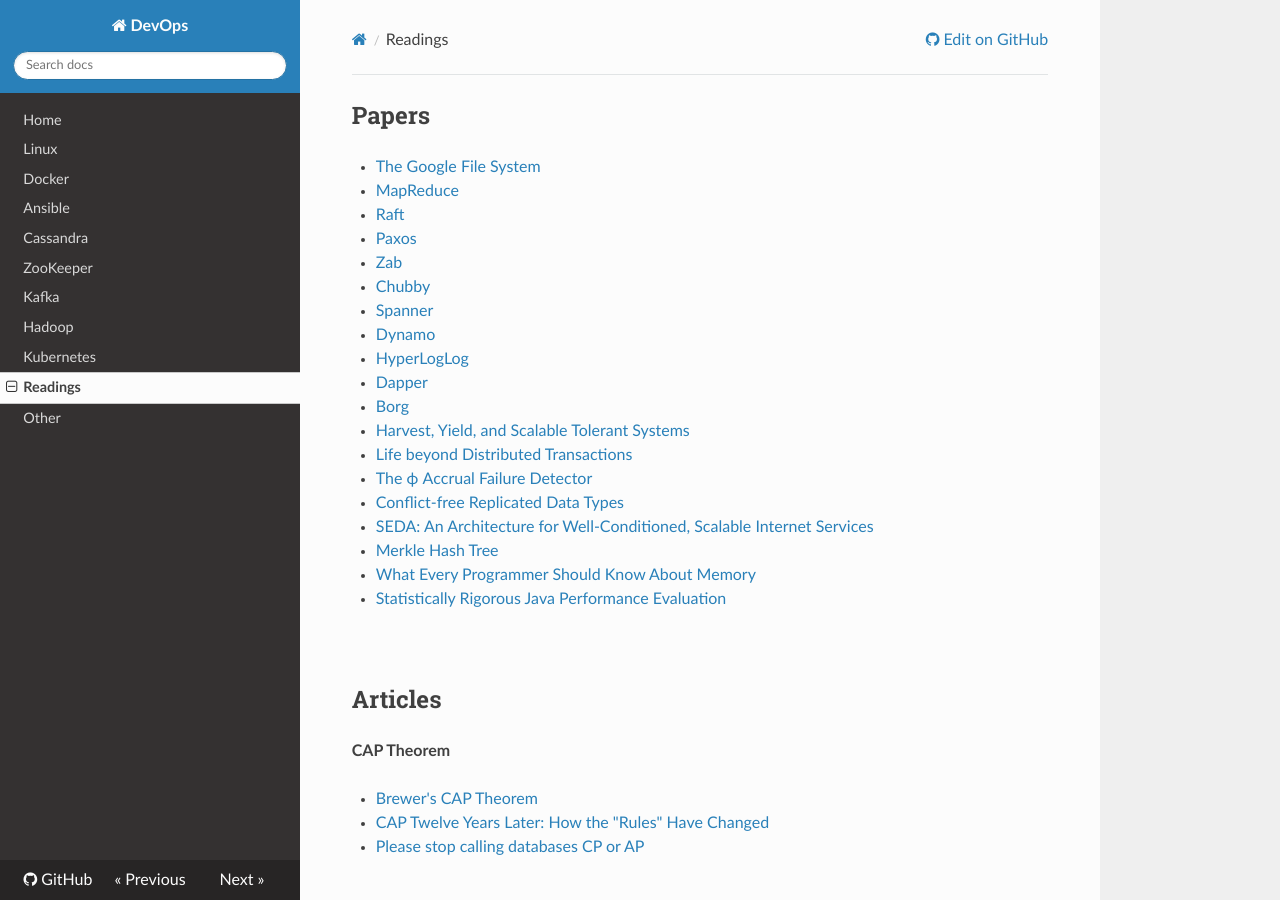
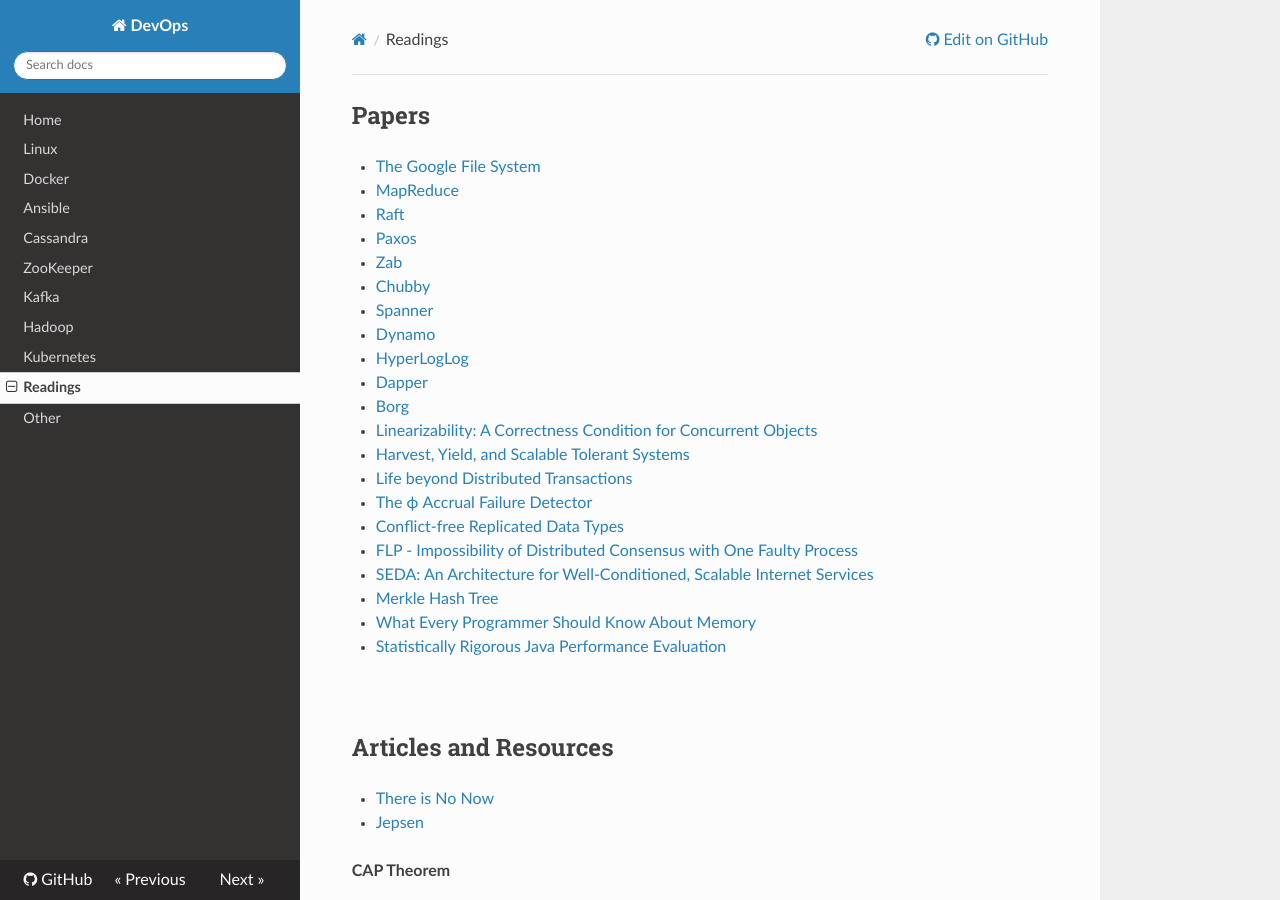
Before and after one commit to niqdev/devops, an MkDocs documentation site: the page built from docs/readings.md, in a window 1280 px wide and 900 px high. Built offline with MkDocs 1.6.1, drawn with Linux system fonts in a browser that asks for light colours; nearby versions of some CDN libraries; old or Windows-style settings are respelled for this version of MkDocs.

Commit message:
doc: update papers

```diff
--- a/docs/readings.md
+++ b/docs/readings.md
@@ -22,6 +22,8 @@
 
 * [Borg](https://static.googleusercontent.com/media/research.google.com/en//pubs/archive/43438.pdf)
 
+* [Linearizability: A Correctness Condition for Concurrent Objects](https://cs.brown.edu/~mph/HerlihyW90/p463-herlihy.pdf)
+
 * [Harvest, Yield, and Scalable Tolerant Systems](https://s3.amazonaws.com/systemsandpapers/papers/FOX_Brewer_99-Harvest_Yield_and_Scalable_Tolerant_Systems.pdf)
 
 * [Life beyond Distributed Transactions](http://www-db.cs.wisc.edu/cidr/cidr2007/papers/cidr07p15.pdf)
@@ -29,6 +31,8 @@
 * [The ϕ Accrual Failure Detector](http://fubica.lsd.ufcg.edu.br/hp/cursos/cfsc/papers/hayashibara04theaccrual.pdf)
 
 * [Conflict-free Replicated Data Types](https://hal.inria.fr/inria-00609399v1/document)
+
+* [FLP - Impossibility of Distributed Consensus with One Faulty Process](http://macs.citadel.edu/rudolphg/csci604/ImpossibilityofConsensus.pdf)
 
 * [SEDA: An Architecture for Well-Conditioned, Scalable Internet Services](http://nms.lcs.mit.edu/~kandula/projects/killbots/killbots_files/seda-sosp01.pdf)
 
@@ -40,7 +44,11 @@
 
 <br>
 
-## Articles
+## Articles and Resources
+
+* [There is No Now](https://queue.acm.org/detail.cfm?id=2745385)
+
+* [Jepsen](https://aphyr.com/tags/Jepsen)
 
 **CAP Theorem**
 
```
